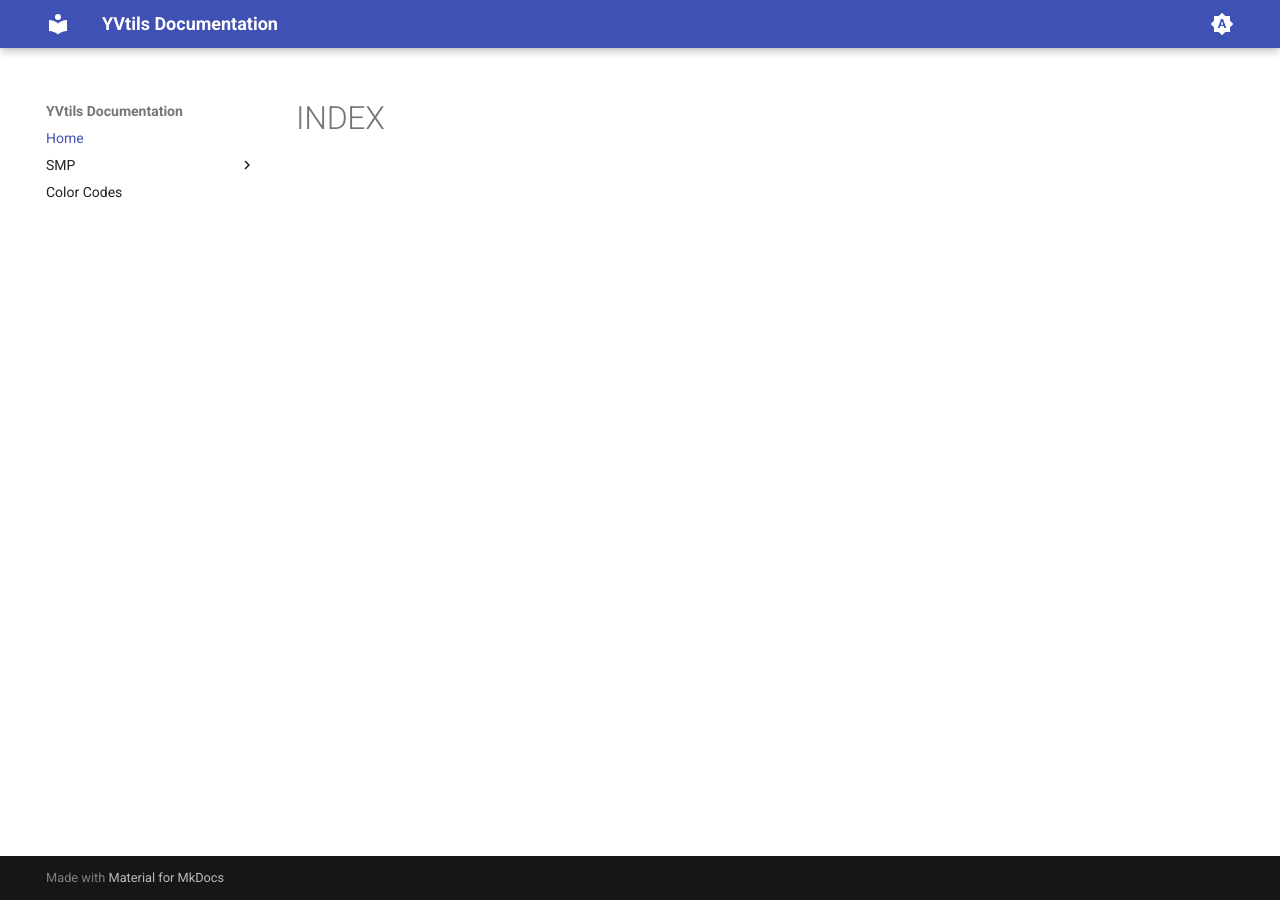
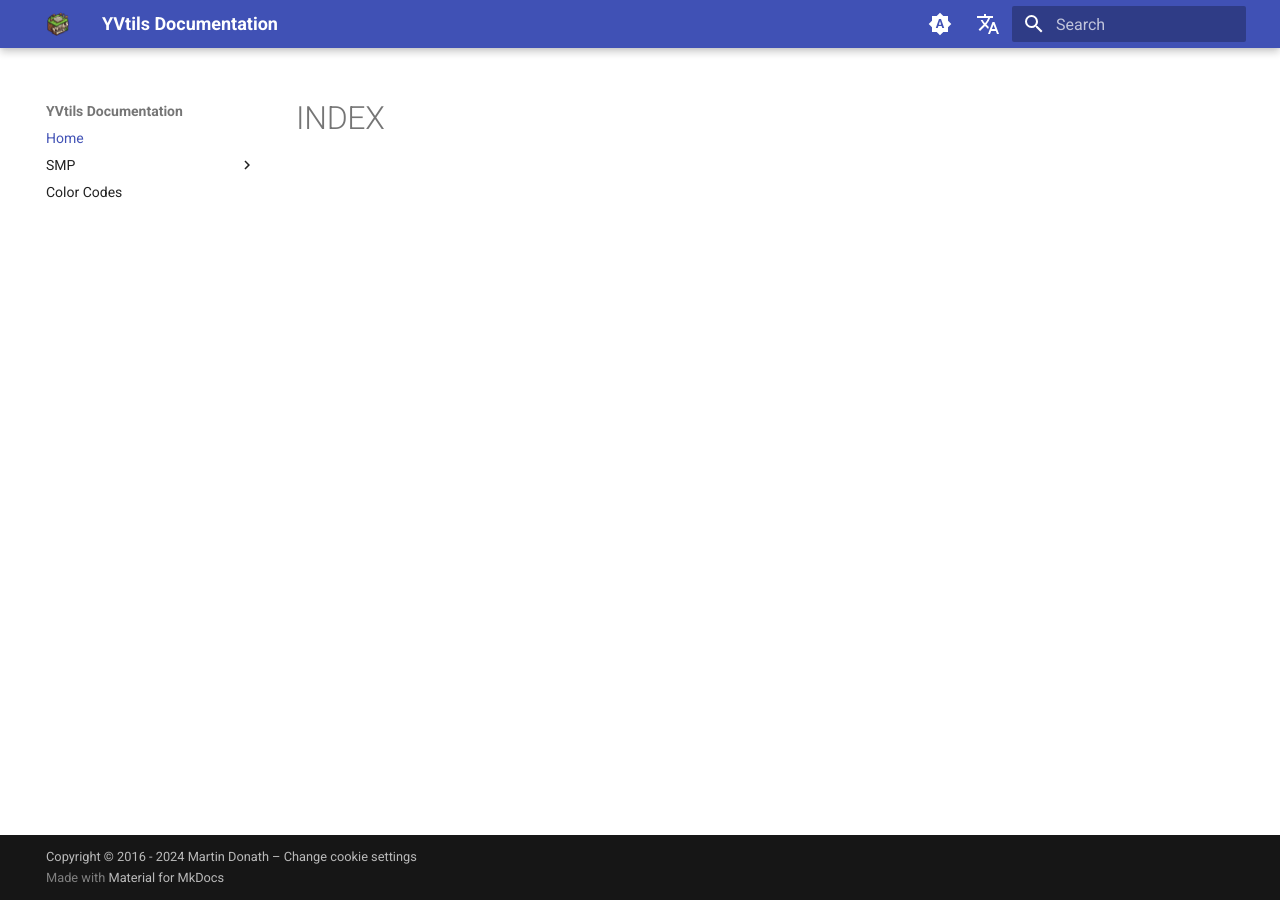
Before and after one commit to YVtils/yvtils-docs, an MkDocs documentation site: the page built from docs/index.md, in a window 1280 px wide. Built offline with MkDocs 1.6.1 and Material for MkDocs 9.7.7, drawn with Linux system fonts in a browser that asks for light colours; comment, search, counter and statistics services are not loaded; some of the changed lines change nothing that is shown.

Commit message:
Add custom logos

```diff
--- a/mkdocs.yml
+++ b/mkdocs.yml
@@ -1,8 +1,12 @@
 ---
 site_name: YVtils Documentation
+site_url: https://docs.yvtls.net
 
 theme:
+  logo: assets/logo_transparent.webp
+  favicon: assets/logo_transparent.webp
   name: material
+  language: en
   palette:
 
     # Palette toggle for automatic mode
@@ -25,8 +29,55 @@ theme:
         icon: material/brightness-4
         name: Switch to system preference
 
+extra:
+  alternate:
+    - name: English
+      link: /en/
+      lang: en
+    - name: Deutsch
+      link: /de/
+      lang: de
+
+  consent:
+    title: Cookie consent
+    description: >-
+      We use cookies to recognize your repeated visits and preferences, as well
+      as to measure the effectiveness of our documentation and whether users
+      find what they're searching for. With your consent, you're helping us to
+      make our documentation better.
+    cookies:
+      github: GitHub
+      analytics: Analytics
+    actions:
+      accept: Accept
+      reject: Reject
+      manage: Manage
+
+  analytics:
+    feedback:
+      title: Was this page helpful?
+      ratings:
+        - icon: material/emoticon-happy-outline
+          name: This page was helpful
+          data: 1
+          note: >-
+            Thanks for your feedback!
+        - icon: material/emoticon-sad-outline
+          name: This page could be improved
+          data: 0
+          note: >-
+            Thanks for your feedback! Help us improve this page by
+            using our <a href="..." target="_blank" rel="noopener">feedback form</a>.
+      provider: google
+      property: G-9SWTVZRJK8
+
+copyright: >
+  Copyright &copy; 2016 - 2024 Martin Donath –
+  <a href="#__consent">Change cookie settings</a>
+
 plugins:
   - mkdocs-video
+  - search
 markdown_extensions:
   - mdx_truly_sane_lists
   - attr_list
```
Also changed, not shown: docs/assets/logo.webp (added), docs/assets/logo_transparent.webp (added).
